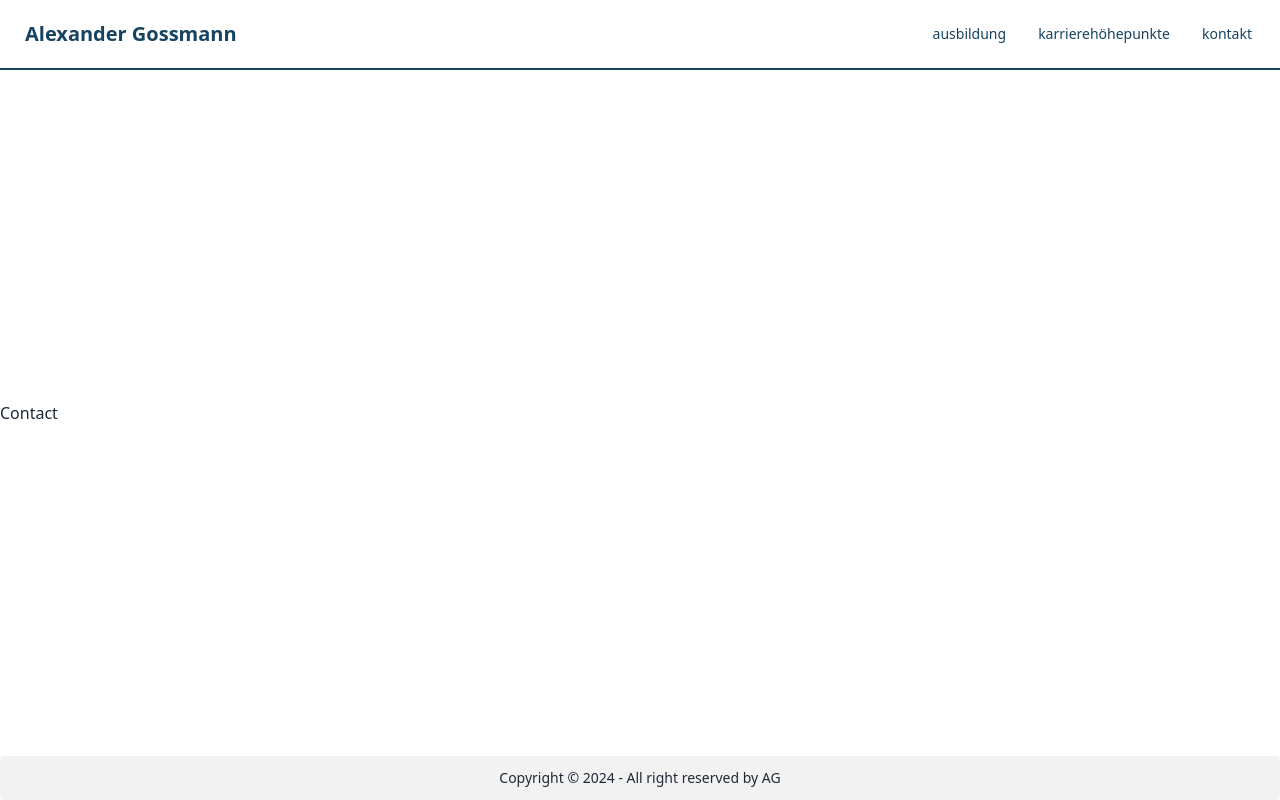
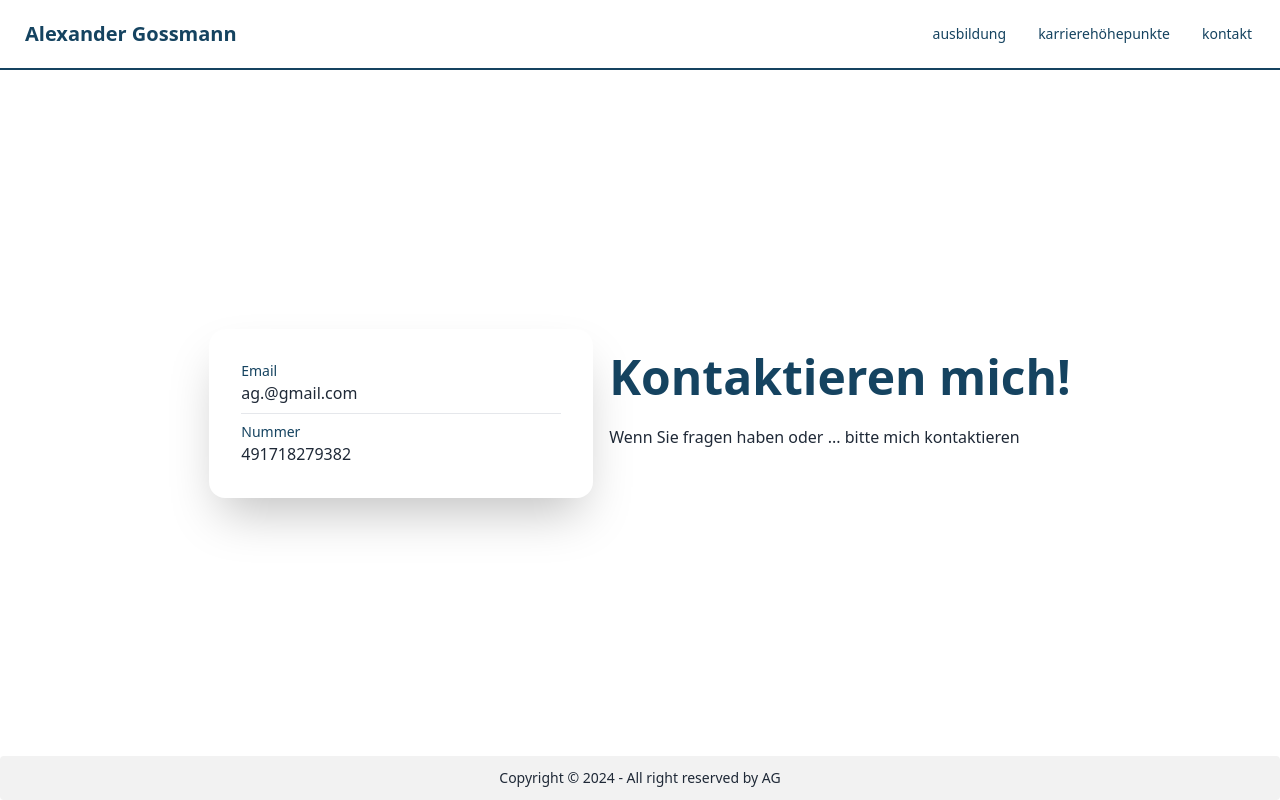
Before and after one commit to OlenaMitropolska/Resume.AG, a React (Create React App) app: page /contact in a window 1280 px wide. Built offline with nearby package versions, Linux system fonts and the light colour scheme.

Commit message:
contact page main design finished

```diff
--- a/src/App.css
+++ b/src/App.css
@@ -134,14 +134,6 @@ height: 510px;
     flex-direction: column;
     gap: 10px;
     padding: 15px;
-    /* height: 95%;
-    width: 22%;
-    border: 2px solid #154360;
-    border-radius: 20px;
-    display: flex;
-    flex-direction: column;
-    gap: 10px;
-    padding: 20px 10px; */
   }
   .careerMap h1 {
     height: 50px;
@@ -160,5 +152,13 @@ border-radius: 10px;
 border: none;
 background-color: #154360;
 color: white;
-/* background-color: rgba(176, 174, 174, 0.302); */
   }
+  .contact{
+    height: 100%;
+  }
+  .contact h1 {
+    color: #154360;
+  }
+  .contact span {
+    color: #154360;
+  }
--- a/src/Components pages/Contact.jsx
+++ b/src/Components pages/Contact.jsx
@@ -2,7 +2,35 @@ import React from 'react'
 
 function Contact() {
   return (
-    <div>Contact</div>
+    <div>
+
+
+        <div className=" contact">
+  <div className="hero-content flex-col lg:flex-row-reverse">
+    <div className="text-center lg:text-left">
+      <h1 className="text-5xl font-bold">Kontaktieren mich!</h1>
+      <p className="py-6">Wenn Sie fragen haben oder ... bitte mich kontaktieren</p>
+    </div>
+    <div className="card shrink-0 w-full max-w-sm shadow-2xl bg-base-100">
+      <form className="card-body">
+        <div className="form-control">
+            <span className="label-text">Email</span>
+            <p>ag.@gmail.com</p>
+        </div>
+        <hr />
+        <div className="form-control">
+            <span className="label-text">Nummer</span>
+            <p>491718279382</p>
+        </div>
+
+      </form>
+    </div>
+  </div>
+</div>
+
+
+
+    </div>
   )
 }
 
```
